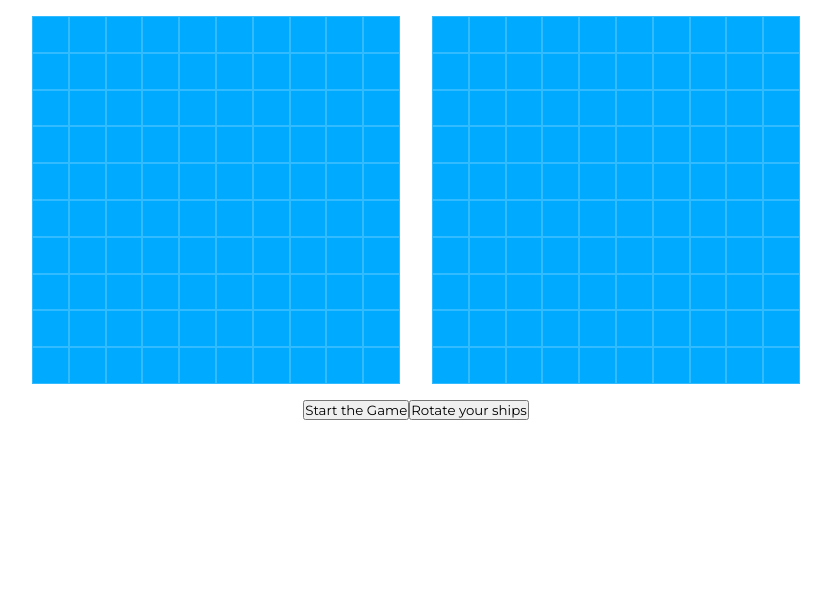
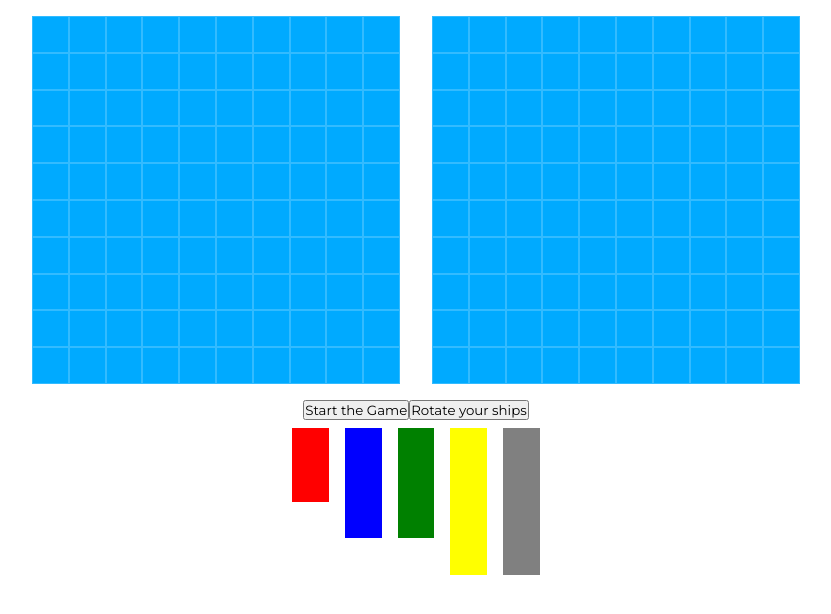
Before and after one commit to devhausleipzig/battleship-progress, a website with bundled scripts: page index.html in a window 1280 px wide. Both pictures are taken after a click on the button "Rotate your ships". Shown: the whole page, without its empty margins (224-1055 px from the left). Built offline with nearby package versions, Linux system fonts and the light colour scheme.

Commit message:
add rotation

```diff
--- a/app.ts
+++ b/app.ts
@@ -1,6 +1,7 @@
 document.addEventListener("DOMContentLoaded", () => {
   const playerGrid = document.getElementById("player-grid") as HTMLElement;
   const computerGrid = document.getElementById("computer-grid") as HTMLElement;
+  const rotateButton = document.getElementById("rotate") as HTMLElement;
 
   const gridChars = ["a", "b", "c", "d", "e", "f", "g", "h", "i", "j"];
 
@@ -19,4 +20,16 @@ document.addEventListener("DOMContentLoaded", () => {
       computerGrid.appendChild(computerSquare);
     }
   }
+
+  function rotateShips() {
+    const ships = document.querySelector(".ships")?.children as HTMLCollection;
+    const shipsArray = Array.from(ships);
+
+    shipsArray.forEach((ship) => {
+      const shipSpecificClass = ship.className.split(" ")[1];
+      ship.classList.toggle(`${shipSpecificClass}-vertical`);
+    });
+  }
+
+  rotateButton.addEventListener("click", rotateShips);
 });
--- a/styles.css
+++ b/styles.css
@@ -26,3 +26,65 @@
 .grid > div {
   border: 1px solid hsla(0, 0%, 100%, 0.2);
 }
+
+.ships {
+  display: flex;
+}
+
+.ship {
+  display: flex;
+  width: calc(4.6vmin * var(--width, 1));
+  height: calc(4.6vmin * var(--height, 1));
+  margin: 1vmin;
+}
+
+.ship > div {
+  width: 4.6vmin;
+  height: 4.6vmin;
+}
+
+.destroyer-container {
+  background-color: red;
+  --width: 2;
+}
+
+.destroyer-container-vertical {
+  --width: 1;
+  --height: 2;
+}
+
+.submarine-container {
+  background-color: blue;
+  --width: 3;
+}
+
+.cruiser-container {
+  background-color: green;
+  --width: 3;
+}
+
+.submarine-container-vertical,
+.cruiser-container-vertical {
+  --width: 1;
+  --height: 3;
+}
+
+.battleship-container {
+  background-color: yellow;
+  --width: 4;
+}
+
+.battleship-container-vertical {
+  --width: 1;
+  --height: 4;
+}
+
+.carrier-container {
+  background-color: grey;
+  --width: 5;
+}
+
+.carrier-container-vertical {
+  --width: 1;
+  --height: 4;
+}
```
